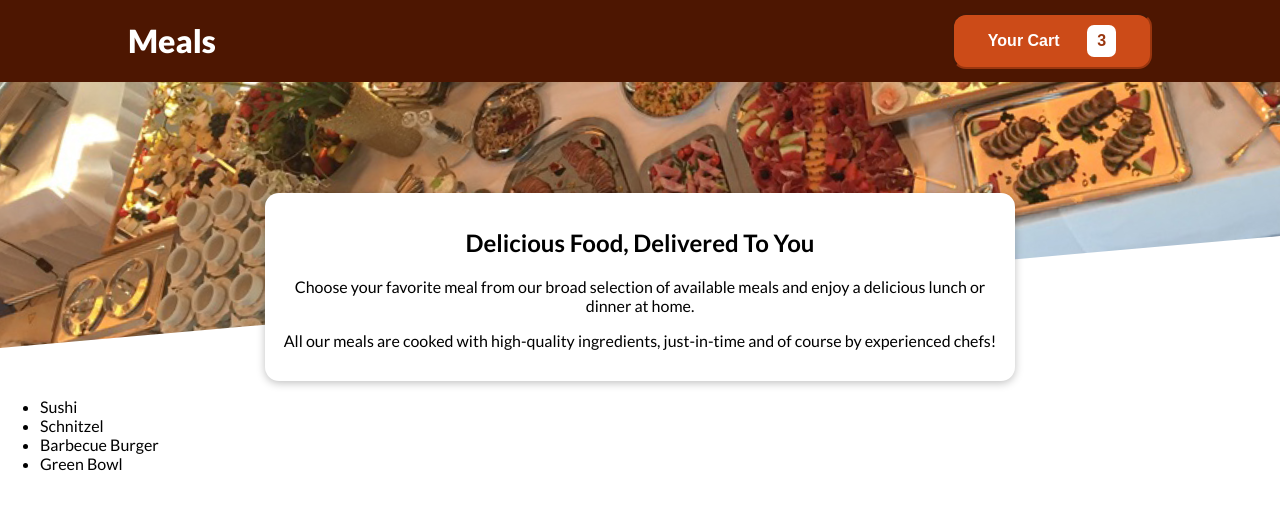
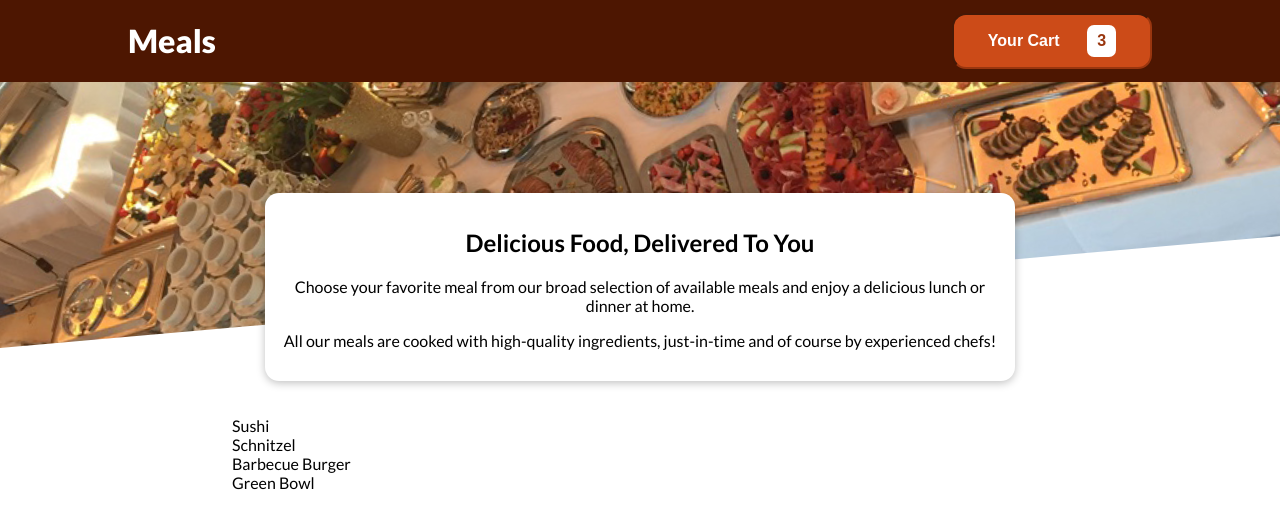
Before and after one commit to Shofiul735/meal_app_reactjs, a React (Create React App) app: page / in a window 1280 px wide. Shown: the top 528 px of the page. Built offline with nearby package versions, Linux system fonts and the light colour scheme.

Commit message:
unorder-list style added

```diff
--- a/src/components/Meal/AllMeals.js
+++ b/src/components/Meal/AllMeals.js
@@ -30,11 +30,13 @@ const DUMMY_MEALS = [
 
 const AllMeals = (props) => {
     return (
-        <ul>
+      <div className={classes['all-meals']}>
+        <ul className={classes['unorder-list']}>
             {DUMMY_MEALS.map((item)=>{
                 return <li key={item.id}>{item.name}</li>
             })}
         </ul>
+      </div>
     );
 }
 export default AllMeals;
--- a/src/components/Meal/AllMeals.module.css
+++ b/src/components/Meal/AllMeals.module.css
@@ -0,0 +1,11 @@
+.all-meals{
+    margin: 35px auto 0;
+    width: 70%;
+}
+
+
+.unorder-list{
+    list-style: none;
+    margin: 0 auto;
+    display: inline-block;
+}
```
